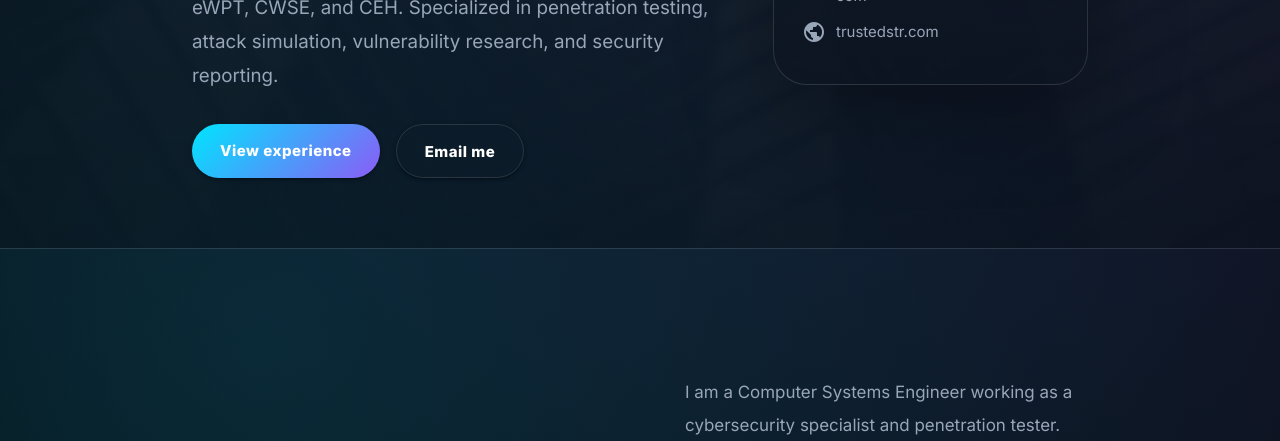
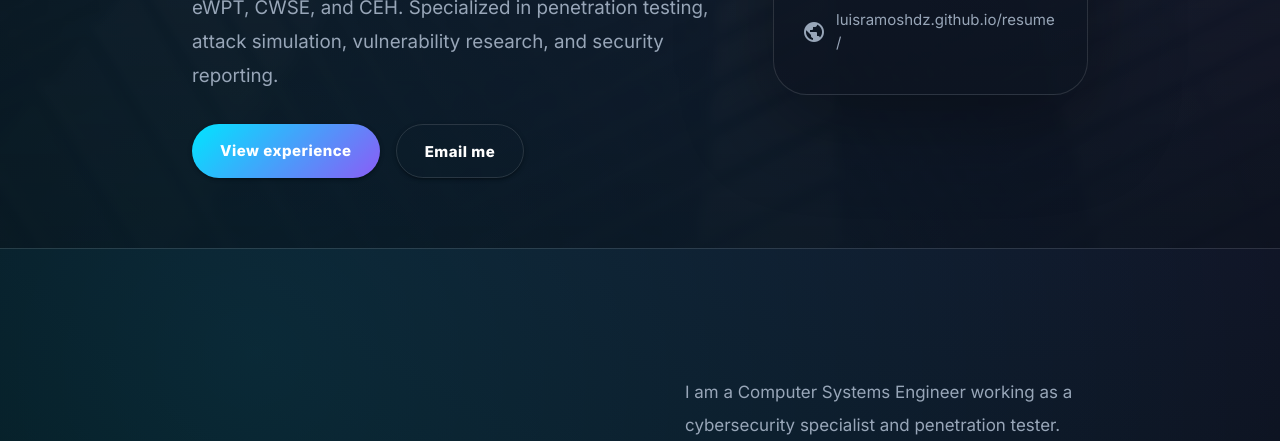
Before and after one commit to luisRamosHdz/resume, a plain HTML site: page index.html in a window 1280 px wide. Shown: the part 659-1100 px from the top of the page. Drawn offline with nearby package versions, Linux system fonts and the light colour scheme.

Commit message:
Update index.html

```diff
--- a/index.html
+++ b/index.html
@@ -59,7 +59,7 @@
           <ul>
             <li><i class="material-icons">place</i> Amecameca, State of Mexico</li>
             <li><i class="material-icons">mail</i> luisramoshernandez27@gmail.com</li>
-            <li><i class="material-icons">public</i> trustedstr.com</li>
+            <li><i class="material-icons">public</i> luisramoshdz.github.io/resume/</li>
           </ul>
         </div>
       </div>
```
